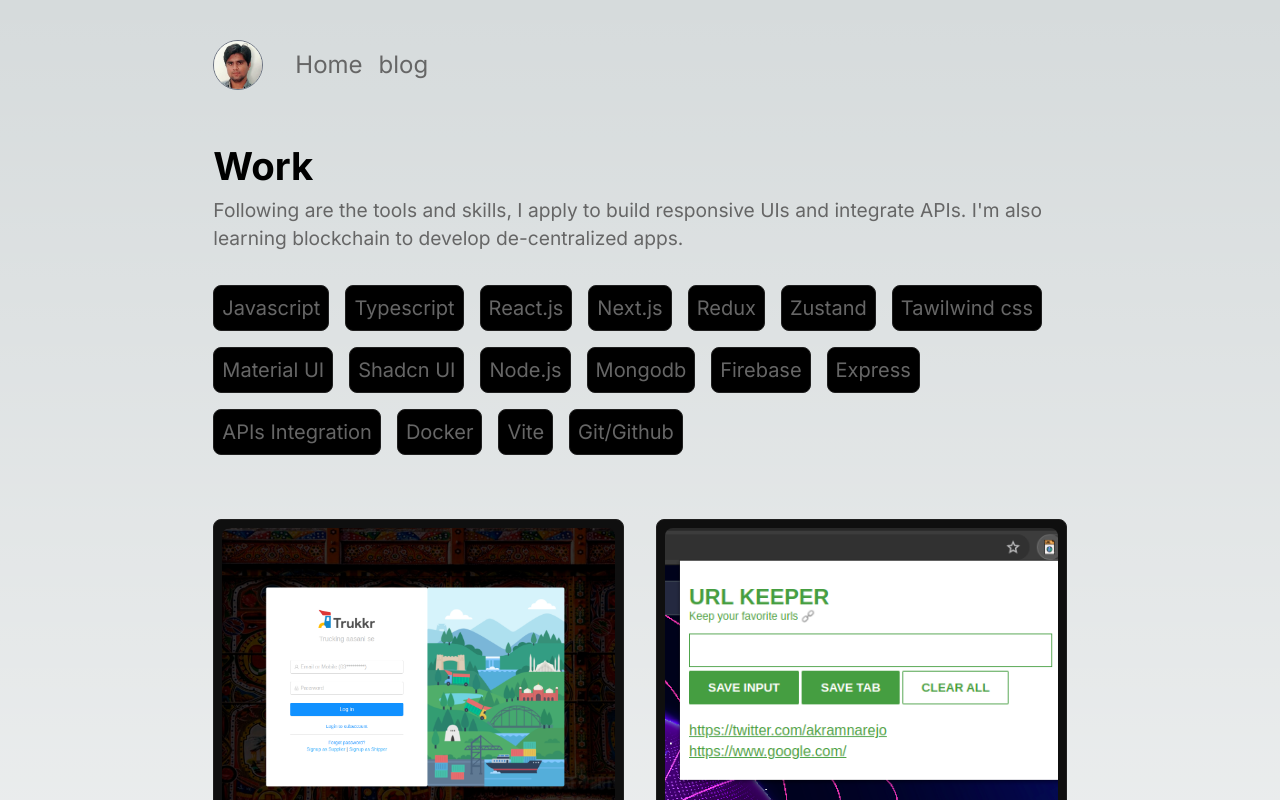
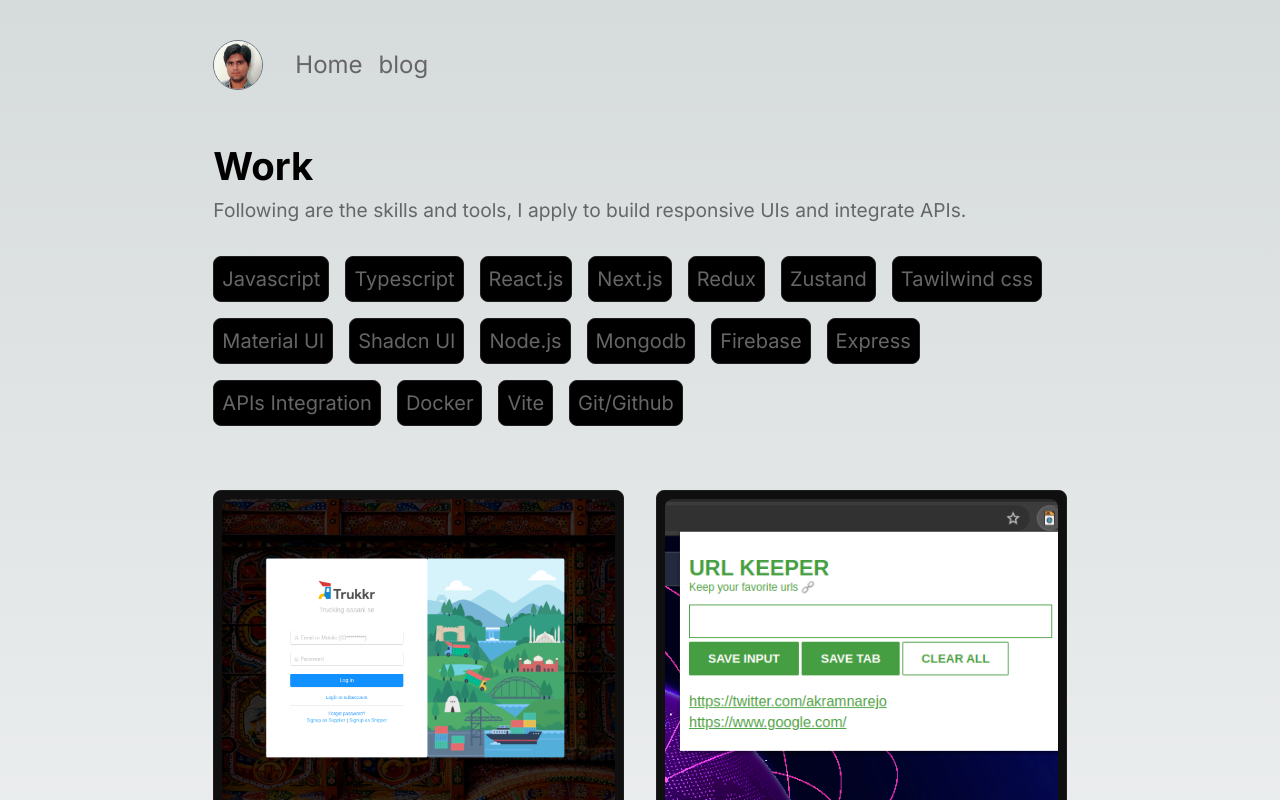
Before and after one commit to akramnarejo/portfolio, a Next.js app: page /work in a window 1280 px wide. Shown: the top 800 px of the page. Built offline with nearby package versions, Linux system fonts and the light colour scheme.

Commit message:
fix: work description

```diff
--- a/src/app/work/page.tsx
+++ b/src/app/work/page.tsx
@@ -10,9 +10,8 @@ const Page = () => {
         Work
       </h2>
       <p className="text-[#666] [font-size:_clamp(1.2rem,1.5vw,2rem)]">
-        Following are the tools and skills, I apply to build responsive UIs and
-        integrate APIs. I&apos;m also learning blockchain to develop
-        de-centralized apps.
+        Following are the skills and tools, I apply to build responsive UIs and
+        integrate APIs.
       </p>
       {/* skills */}
       <div className="flex gap-4 flex-wrap mt-8">
```
